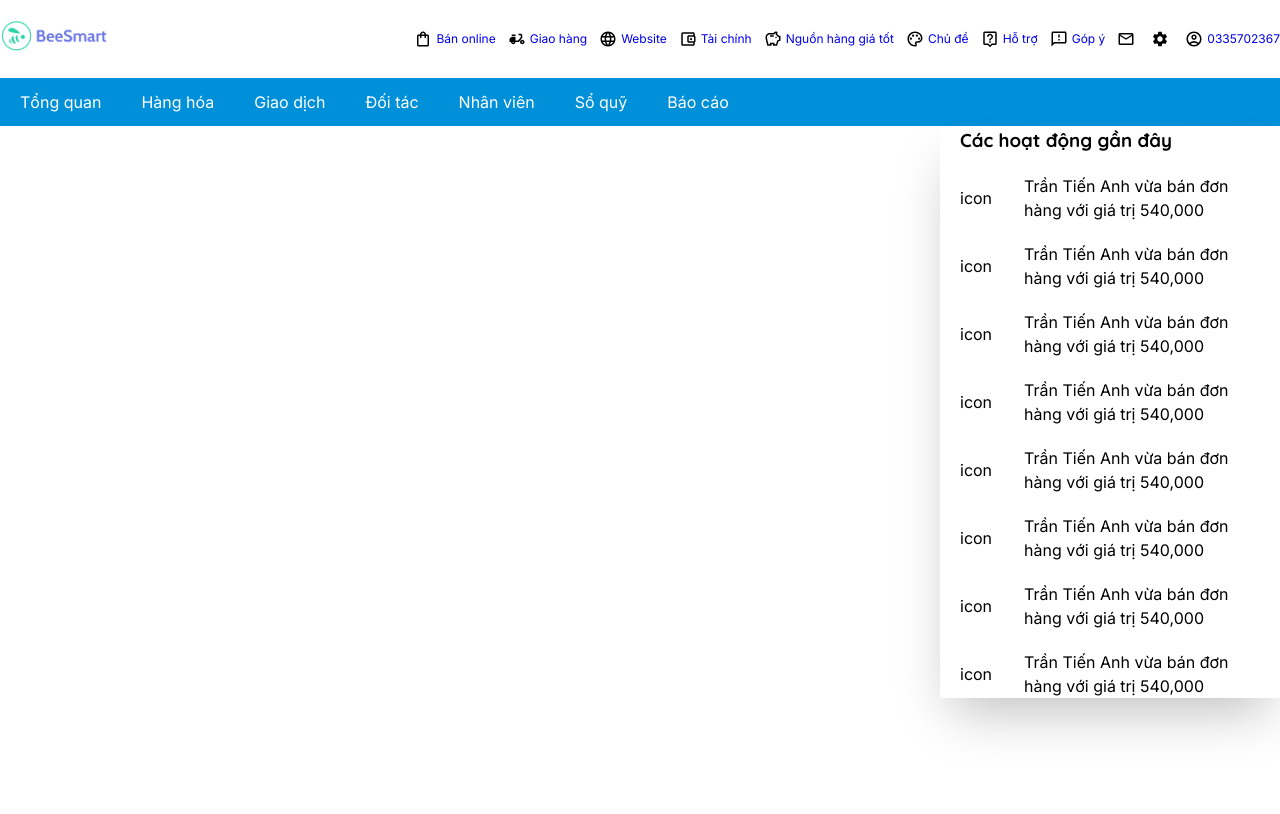
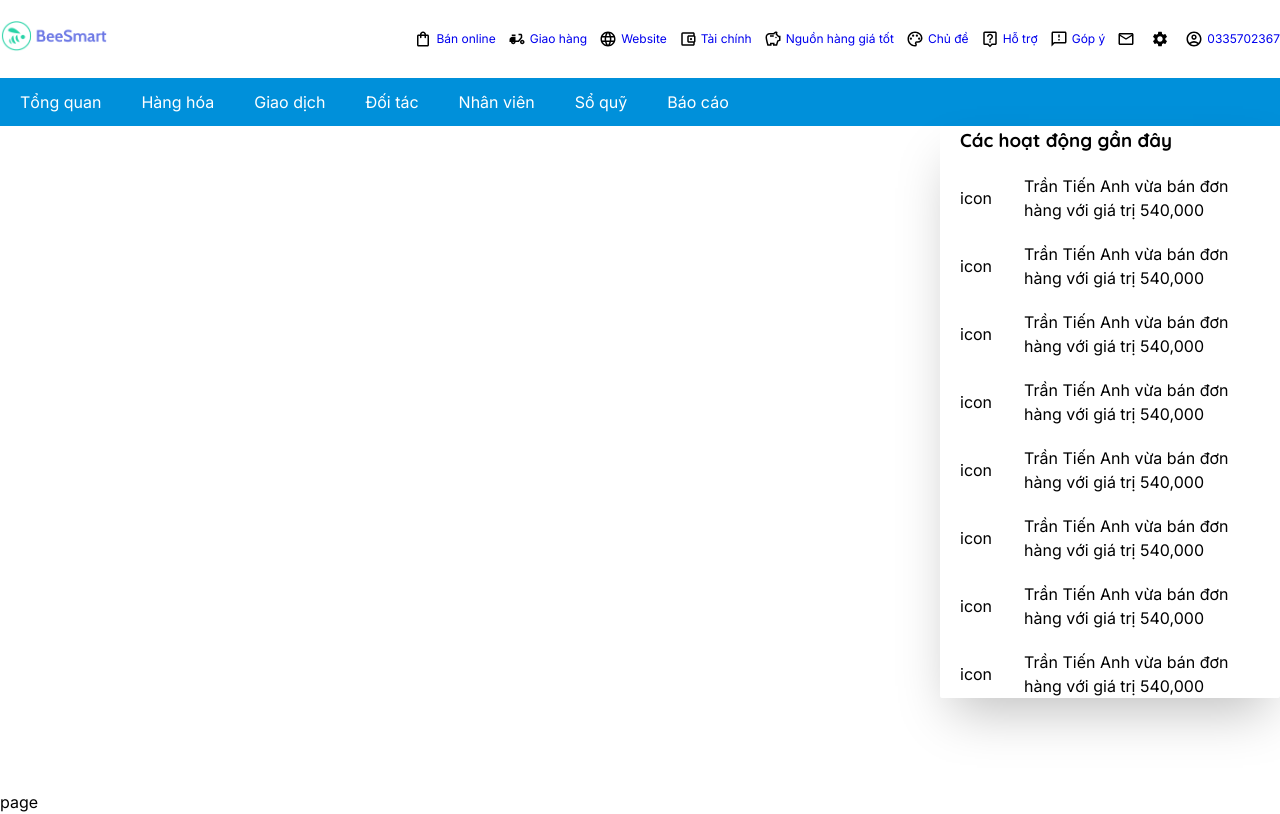
Before and after one commit to khangnguyen2100/next-13-sales-management-project, a Next.js app: page /admin/dashboard in a window 1280 px wide. Built offline with nearby package versions, Linux system fonts and the light colour scheme.

Commit message:
fix: fix error when build

```diff
--- a/src/app/admin/dashboard/page.tsx
+++ b/src/app/admin/dashboard/page.tsx
@@ -1,9 +1,7 @@
 import AdminLayout from '@/components/Layout/AdminLayout';
 
 function AdminDashBoard() {
-  return <AdminLayout>
-
-  </AdminLayout>;
+  return <AdminLayout>page</AdminLayout>;
 }
 
 export default AdminDashBoard;
--- a/src/app/admin/page.tsx
+++ b/src/app/admin/page.tsx
@@ -1,12 +1,7 @@
-import { ReactNode } from 'react';
-
 import AdminLayout from '@/components/Layout/AdminLayout';
 
-type Props = {
-  children: ReactNode;
-};
-function Admin({ children }: Props) {
-  return <AdminLayout>{children}</AdminLayout>;
+function Admin() {
+  return <AdminLayout>abc</AdminLayout>;
 }
 
 export default Admin;
```
